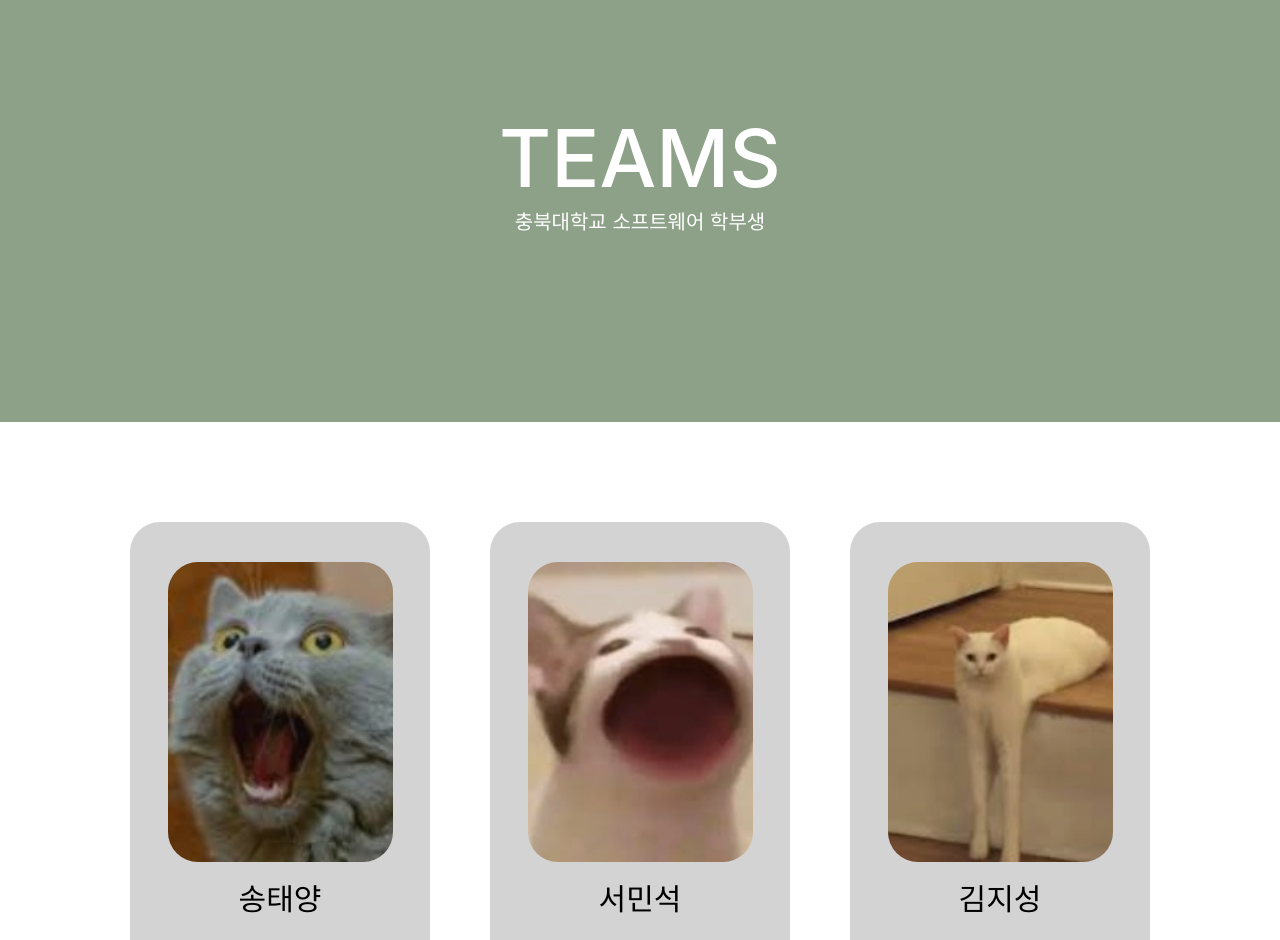
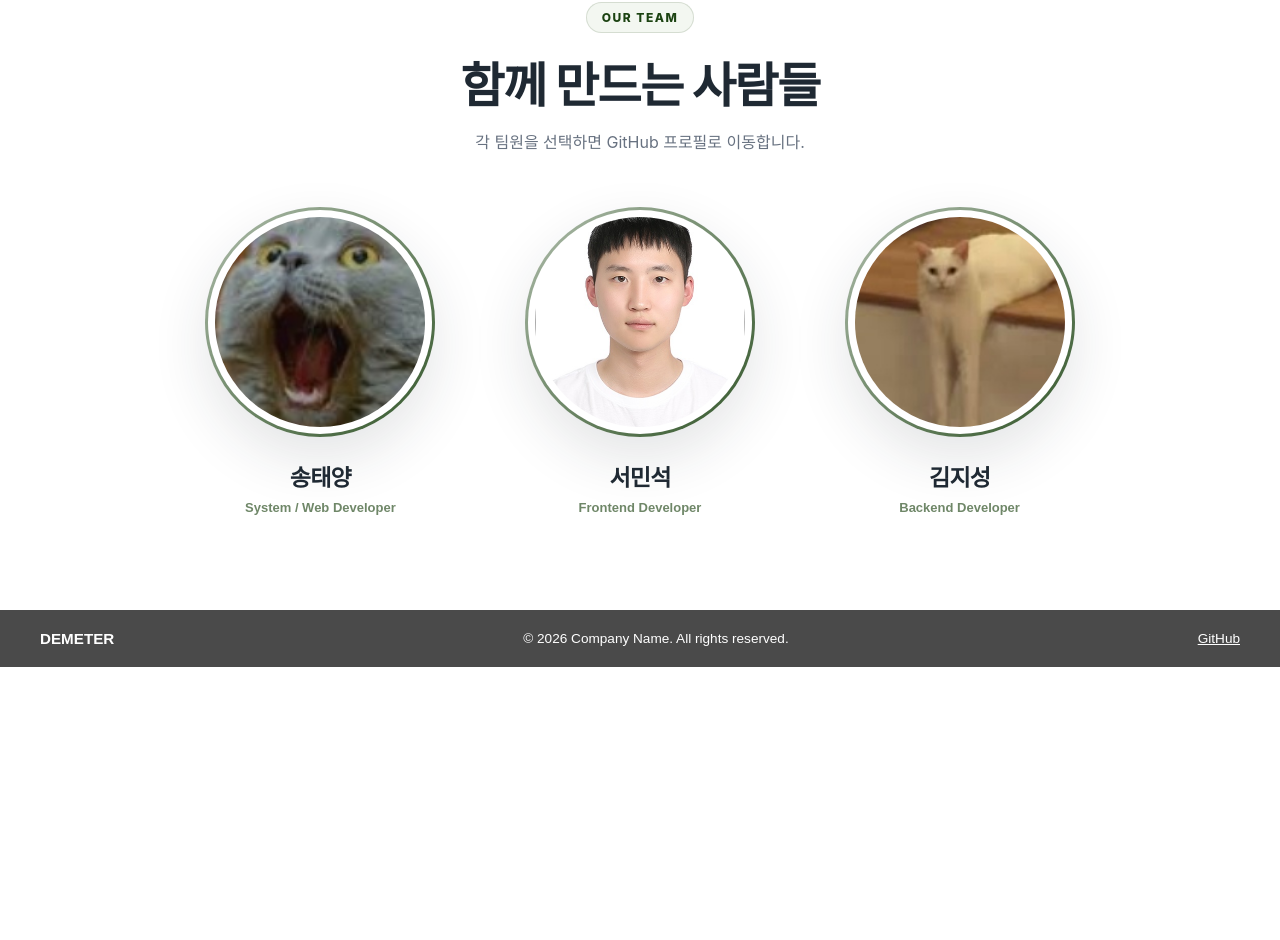
Before and after one commit to CBNU-RISE-Persephone/Web_page, a React (Create React App) app in the folder frontend/: page /teams in a window 1280 px wide. Shown: the part 175-1115 px from the top of the page. After the commit the page ends 842 px from the top, so only its background shows below. Built offline with nearby package versions, Linux system fonts and the light colour scheme; a web font is replaced by a local one.

Commit message:
feat: modify team page

```diff
--- a/frontend/src/Components/Teams.jsx
+++ b/frontend/src/Components/Teams.jsx
@@ -1,52 +1,66 @@
-import '../styles/components/Teams.scss'
-import songImg from '../Assets/Images/teamImg/song_tae_yang.jpg'
-import micImg from '../Assets/Images/teamImg/mickseogi.jpg'
-import kimImg from '../Assets/Images/teamImg/kim_ji_seong.jpg'
+import '../styles/components/Teams.scss';
 
-import { useState } from 'react'
-import TeamDetails from './TeamDetails'
+import songImg from '../Assets/Images/teamImg/song_tae_yang.jpg';
+import micImg from '../Assets/Images/teamImg/mickseogi.jpg';
+import kimImg from '../Assets/Images/teamImg/kim_ji_seong.jpg';
 
-function Teams(){
-    const [selectedName, setSelectedName] = useState(null);
+function Teams() {
+    const teamMembers = [
+        {
+            id: 'song',
+            name: '송태양',
+            role: 'System / Web Developer',
+            image: songImg,
+            githubUrl: 'https://github.com/taeyang03'
+        },
+        {
+            id: 'mic',
+            name: '서민석',
+            role: 'Frontend Developer',
+            image: micImg,
+            githubUrl: 'https://github.com/mickseogi'
+        },
+        {
+            id: 'kim',
+            name: '김지성',
+            role: 'Backend Developer',
+            image: kimImg,
+            githubUrl: 'https://github.com/BoldFreak06'
+        }
+    ];
 
-    return(
-        <main className='TeamsPage'>
+    function openGithub(url) {
+        if (!url) return;
 
-        <div className="headBox">
-            <div className="innerTextBox">
-                <h3>TEAMS</h3>
-                <p>충북대학교 소프트웨어 학부생</p>
+        window.open(url, '_blank', 'noopener,noreferrer');
+    }
+
+    return (
+        <section className="TeamsSection">
+            <div className="teamsHeader">
+                <span>OUR TEAM</span>
+                <h2>함께 만드는 사람들</h2>
+                <p>각 팀원을 선택하면 GitHub 프로필로 이동합니다.</p>
             </div>
-        </div>
 
-        {/* Todo: 각 버튼들(infoCard) onclick 및 함수 구현해야함.
-            정보 띄우는 창은 별도 컴포넌트로 구현.
-            +) 매우매우매우 나쁜 디자인. 민석이의 손을 좀 봐야할 듯 */}
-        <div className='contentBox'>
-            <button className='infoCard' onClick={ () => setSelectedName('song')}>
-                <div className='imgBox'>
-                    <img src={songImg} alt='teamImg_01'></img>
-                </div>
-                <h3>송태양</h3>
-            </button>
+            <div className="profileList">
+                {teamMembers.map((member) => (
+                    <button
+                        className="profileItem"
+                        key={member.id}
+                        type="button"
+                        onClick={() => openGithub(member.githubUrl)}
+                    >
+                        <div className="profileCircle">
+                            <img src={member.image} alt={`${member.name} 프로필 이미지`} />
+                        </div>
 
-            <button className='infoCard' onClick={ () => setSelectedName('mic')}>
-                <div className='imgBox'>
-                    <img src={micImg} alt='teamImg_02'></img>
-                </div>
-                <h3>서민석</h3>
-            </button>
-
-            <button className='infoCard' onClick={ () => setSelectedName('kim')}>
-                <div className='imgBox'>
-                    <img src={kimImg} alt='teamImg_03'></img>
-                </div>
-                <h3>김지성</h3>
-            </button>
-        </div>
-
-        {selectedName && <TeamDetails name={selectedName} onClose={ () => setSelectedName(null)}></TeamDetails>}
-        </main>
+                        <h3>{member.name}</h3>
+                        <p>{member.role}</p>
+                    </button>
+                ))}
+            </div>
+        </section>
     );
 }
 
--- a/frontend/src/styles/components/Teams.scss
+++ b/frontend/src/styles/components/Teams.scss
@@ -1,80 +1,204 @@
-$darkGreen: #1C4312;
-.TeamsPage{
+$darkGreen: #1c4312;
+$mainGreen: #6f8768;
+$softGreen: #f3f7f1;
+$textBlack: #1f2933;
+$textGray: #687281;
+$lineColor: rgba(28, 67, 18, 0.14);
+$white: #ffffff;
 
-.headBox{
-    background-color: #8DA188;
-    width: 100%;
-    min-height: 500px;
-    display: flex;
-    justify-content: center;
-    align-items: center;
+.TeamsSection {
+    width: min(1180px, calc(100% - 40px));
+    margin: 0 auto;
+    padding: 80px 0 95px;
 
-    .innerTextBox{
-        color: white;
+    .teamsHeader {
         text-align: center;
+        margin-bottom: 54px;
 
-        h3{
-            font-size: 80px;
-            font-weight: 450;
+        span {
+            display: inline-block;
+            margin-bottom: 14px;
+            padding: 7px 15px;
+
+            color: $darkGreen;
+            background-color: $softGreen;
+            border: 1px solid $lineColor;
+            border-radius: 999px;
+
+            font-size: 12px;
+            font-weight: 800;
+            letter-spacing: 1.5px;
+        }
+
+        h2 {
             margin: 0;
+
+            color: $textBlack;
+            font-size: clamp(32px, 4vw, 48px);
+            font-weight: 800;
+            letter-spacing: -1.5px;
         }
-        p{
-            font-size: 20px;
-            margin: 0px;
-            font-weight: 300;
+
+        p {
+            margin: 12px 0 0;
+
+            color: $textGray;
+            font-size: 16px;
+            word-break: keep-all;
+        }
+    }
+
+    .profileList {
+        display: flex;
+        justify-content: center;
+        align-items: flex-start;
+        gap: clamp(44px, 7vw, 105px);
+    }
+
+    .profileItem {
+        position: relative;
+
+        width: 230px;
+
+        display: flex;
+        flex-direction: column;
+        align-items: center;
+
+        text-align: center;
+        cursor: pointer;
+
+        background: transparent;
+        border: 0;
+        padding: 0;
+        outline: none;
+
+        .profileCircle {
+            width: 210px;
+            height: 210px;
+            padding: 7px;
+
+            border-radius: 50%;
+            background:
+                linear-gradient($white, $white) padding-box,
+                linear-gradient(135deg, rgba(141, 161, 136, 0.7), rgba(28, 67, 18, 0.9)) border-box;
+            border: 3px solid transparent;
+
+            box-shadow: 0 22px 55px rgba(31, 41, 51, 0.12);
+
+            transition:
+                transform 0.35s ease,
+                box-shadow 0.35s ease;
+
+            img {
+                display: block;
+
+                width: 100%;
+                height: 100%;
+
+                object-fit: cover;
+                border-radius: 50%;
+            }
+        }
+
+        h3 {
+            margin: 22px 0 0;
+
+            color: $textBlack;
+            font-size: 23px;
+            font-weight: 800;
+            letter-spacing: -0.8px;
+
+            transition: color 0.3s ease;
+        }
+
+        > p {
+            margin: 7px 0 0;
+
+            color: $mainGreen;
+            font-size: 13px;
+            font-weight: 700;
+        }
+
+        &:hover,
+        &:focus {
+            .profileCircle {
+                transform: translateY(-10px) scale(1.04);
+                box-shadow: 0 32px 75px rgba(31, 41, 51, 0.18);
+            }
+
+            h3 {
+                color: $darkGreen;
+            }
         }
     }
 }
 
-.contentBox{
-    width: 100%;
+@media (max-width: 900px) {
+    .TeamsSection {
+        padding: 70px 0 85px;
 
-    display: flex;
-    border: 0px solid red; // 임시 크기확인용
-    justify-content: center;
-
-    margin-top: 100px;
-    margin-bottom: 100px;
-    padding-bottom: 40px;
-
-    gap: 60px;
-    flex-wrap: wrap;
-
-    .infoCard{
-        background-color: lightgray;
-        position: relative;
-        transition: top 0.4s ease; // 약간의 딜레이
-        top: 0;
-
-        width: 300px;
-        min-height: 400%;
-
-        padding: 20px;
-
-        border: 0px;
-        border-radius: 30px;
-
-        &:hover{ top: -12px; }
-
-        img{
-            margin-top: 20px;
-
-            width: 100%;
-            max-width: 225px;
-
-            height: 300px;
-
-            object-fit: cover;
-            border-radius: 30px;
+        .profileList {
+            gap: 32px;
         }
 
-        h3{
-            font-size: 30px;
-            font-weight: 500;
+        .profileItem {
+            width: 190px;
 
-            margin-top: 10px;
+            .profileCircle {
+                width: 170px;
+                height: 170px;
+            }
         }
     }
 }
 
+@media (max-width: 680px) {
+    .TeamsSection {
+        width: min(100% - 28px, 520px);
+        padding: 60px 0 70px;
+
+        .teamsHeader {
+            margin-bottom: 42px;
+        }
+
+        .profileList {
+            flex-direction: column;
+            align-items: center;
+            gap: 38px;
+        }
+
+        .profileItem {
+            width: 100%;
+
+            .profileCircle {
+                width: 160px;
+                height: 160px;
+            }
+        }
+    }
 }
+
+@media (max-width: 420px) {
+    .TeamsSection {
+        .teamsHeader {
+            h2 {
+                font-size: 30px;
+            }
+
+            p {
+                font-size: 14px;
+            }
+        }
+
+        .profileItem {
+            .profileCircle {
+                width: 145px;
+                height: 145px;
+            }
+
+            h3 {
+                font-size: 21px;
+            }
+        }
+    }
+}
```
Also changed, not shown: frontend/src/Assets/Images/teamImg/mickseogi.jpg.
